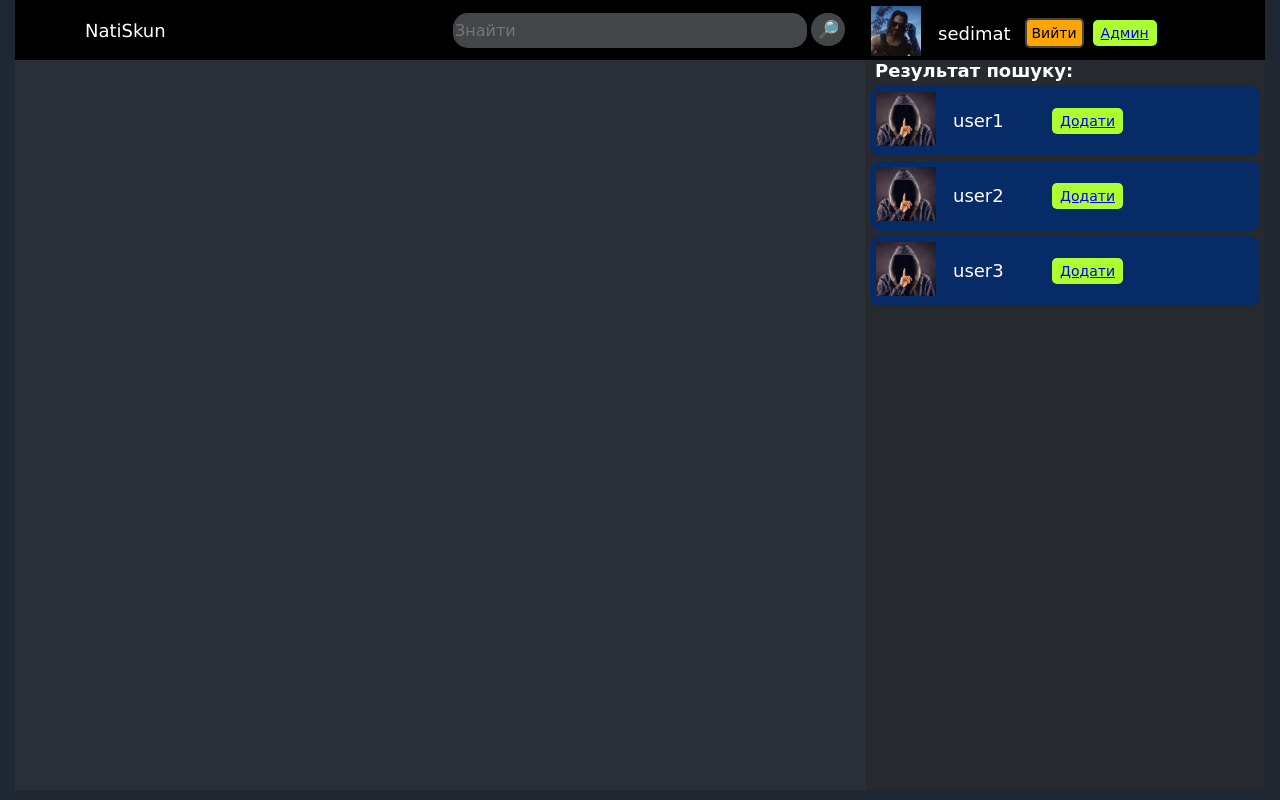
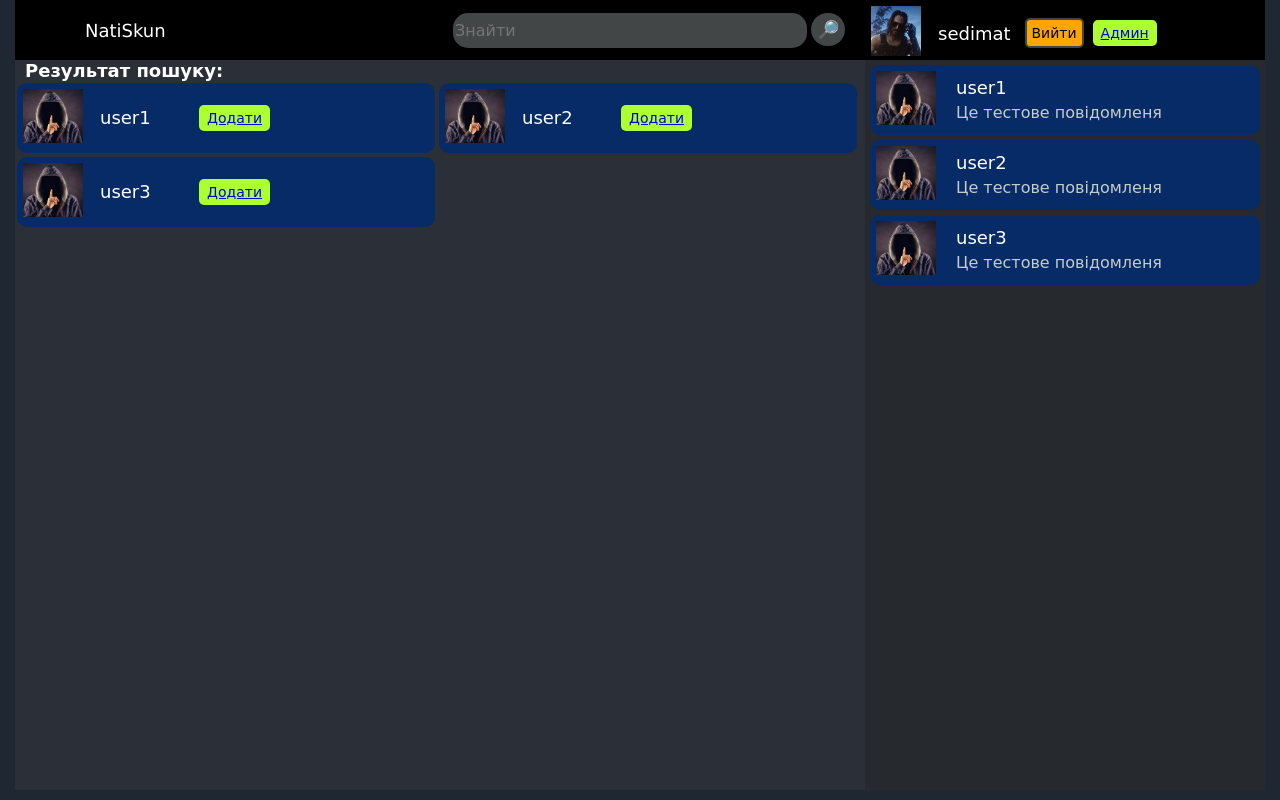
Before and after one commit to Sedimat/Natiskun, a Django app: page /search/1 in a window 1280 px wide. Run offline with Django 5.2, Linux system fonts and the light colour scheme; a user stored in the database is signed in; data comes from the database, SQL or seed files in the repository; both versions use the stored data as it was after the commit.

Commit message:
30.01.24

```diff
--- a/Natiskun/urls.py
+++ b/Natiskun/urls.py
@@ -9,4 +9,6 @@ urlpatterns = [
     path("contact/<str:name>", views.contact, name="contact"),
     path("login", LoginView.as_view(), name='login'),
     path("logout", views.logout_view, name='logout'),
+    path("get_data/<str:name>", views.get_data, name='get_data'),
+
 ]
--- a/Natiskun/views.py
+++ b/Natiskun/views.py
@@ -1,5 +1,8 @@
+import datetime
+
 from django.contrib.auth import login, logout
 from django.contrib.auth.models import User
+from django.http import JsonResponse
 from django.shortcuts import render, redirect
 from .forms import UserRegistrationForm
 from .models import UserProfile, UserList, Messeg
@@ -9,6 +12,37 @@ import string
 
 
 # Create your views here.
+
+def list_messeg(user, name, x=0):
+    user_p = UserProfile.objects.get(id_user=user)
+    user1 = User.objects.get(username=name)
+    user_p1 = UserProfile.objects.get(id_user=user1)
+    key = ""
+    if user.id < user1.id:
+        key = f"{user_p.key}{user_p1.key}"
+    else:
+        key = f"{user_p1.key}{user_p.key}"
+
+    messegs = Messeg.objects.filter(key=key).order_by("-timestamp")  # сортує по даті додавання
+    if x == 0:
+        return {"messegs": messegs}
+    else:
+        list_messeg = []
+        for m in messegs:
+            list_messeg.append([m.user_1, m.messeg_1, m.timestamp.strftime("%d %B %Y р. %H:%M")])
+        return {"messegs": list_messeg}
+
+
+def contact_list(user):
+    list_contact = UserList.objects.filter(id_user=user)
+    list_cont = []
+    for cont in list_contact:
+        user_p = UserProfile.objects.get(id_user=cont.list_user)
+        user_n = User.objects.get(username=cont.list_user)
+        list_cont.append([user_p.avatar, user_n.username, "Це тестове повідомленя"])
+
+    return {"list_cont": list_cont}
+
 
 def generate_random_string():
     letters = string.ascii_letters
@@ -34,14 +68,7 @@ def index(request):
         context.update({"user": user})
         context.update(U_Prof(request))
 
-        list_contact = UserList.objects.filter(id_user=user)
-        list_cont = []
-        for cont in list_contact:
-            user_p = UserProfile.objects.get(id_user=cont.list_user)
-            user_n = User.objects.get(username=cont.list_user)
-            list_cont.append([user_p.avatar,user_n.username,"Це тестове повідомленя"])
-
-        context.update({"list_cont": list_cont})
+        context.update(contact_list(user)) # отримуемо список контактів
 
     if request.method == "POST":
         search = request.POST.get('search')
@@ -72,6 +99,7 @@ def search(request, id=None):
         user = User.objects.get(username=request.user.username)
         context.update({"user": user})
         context.update(U_Prof(request))
+        context.update(contact_list(user))  # отримуемо список контактів
 
     if id == 1:
         list_user = User.objects.all()
@@ -120,18 +148,7 @@ def contact(request, name=None):
         context.update({"list_cont": list_cont})
         context.update({"name": name})
 
-        user_p = UserProfile.objects.get(id_user=user)
-        user1 = User.objects.get(username=name)
-        user_p1 = UserProfile.objects.get(id_user=user1)
-        key = ""
-        if user.id < user1.id:
-            key = f"{user_p.key}{user_p1.key}"
-        else:
-            key = f"{user_p1.key}{user_p.key}"
-
-        messegs = Messeg.objects.filter(key=key).order_by("-timestamp")  # сортує по даті додавання
-        context.update({"messegs": messegs})
-
+        context.update(list_messeg(user, name))
 
     if request.method == "POST":
         messeg = request.POST.get('messeg')
@@ -152,3 +169,13 @@ def contact(request, name=None):
 
 
     return render(request, 'Natiskun/contact.html', context=context)
+
+
+def get_data(request, name=None):
+    double_list_user = ["Привіт", "це", "текст", "з вюшки"]
+    context = {"list_user": double_list_user}
+    if request.user.username:
+        user = User.objects.get(username=request.user.username)
+        context.update(list_messeg(user, name,1))
+
+    return JsonResponse(context)
--- a/static/Natiskun/style.css
+++ b/static/Natiskun/css/style.css
@@ -130,18 +130,27 @@ header {
     border-radius: 5px;
 }
 
-.post {
+.search{
+    flex: 1;
+
+}
+
+.post{
     flex: 1;
     background-color: #2a2f38;
     display: flex;
     flex-direction: column-reverse;
 
 }
+.search_result{
+    height: 120vh;
+}
+
 .div_messeg {
     display: flex;
     flex-direction: column-reverse;
     width: 850px;
-    height: calc(100vh - 70px - 140px);
+    height: calc(100vh - 1px);
     overflow-y: scroll; /* Вертикальний скрол */
     overflow-x: hidden; /* Приховуємо горизонтальний скрол */
     scrollbar-width: thin; /* Задаємо товщину вертикального скролбара для браузерів на основі Mozilla (Firefox) */
@@ -163,6 +172,16 @@ header {
     background-color: #062b66;
     margin: 5px;
     width: 390px;
+    height: 70px;
+
+}
+
+.group1 {
+    float: left;
+    border-radius: 10px;
+    background-color: #062b66;
+    margin: 2px;
+    width: 418px;
     height: 70px;
 
 }
--- /dev/null
+++ b/static/Natiskun/js/script.js
@@ -0,0 +1,59 @@
+
+
+function knopka() {
+    var currentPath = window.location.pathname;
+    var a = currentPath.lastIndexOf("/");
+    var name = currentPath.slice(a + 1);
+    var link = currentPath.slice(1, a);
+    console.log("Шлях поточної сторінки:", currentPath.slice(1, a), currentPath.slice(a+1));
+
+    var b = ""
+
+    if (link === "contact") {
+        fetch(`/get_data/${name}`)  // Вказуємо URL для вашого Django view
+        .then(response => response.json())
+        .then(data => {
+
+        console.log(data.list_user);
+        b = data.messegs[data.messegs.length - 1][data.messegs[data.messegs.length - 1].length - 1];
+        console.log(b);
+        //alert(data.list_user);
+        })
+
+
+        .catch(error => {
+        console.error('Помилка при отриманні даних:', error);
+        });
+    } else {
+
+    }
+    console.log(b)
+    // Отримуємо батьківський елемент, до якого будемо додавати новий контент
+    var parentElement = document.querySelector('.div_messeg');
+
+    // Створюємо новий елемент div
+    var newDivElement = document.createElement('div');
+    newDivElement.classList.add('messeg_l');
+
+    // Створюємо три нових елементи p для виведення інформації
+    var userElement = document.createElement('p');
+    userElement.id = 'mess';
+    userElement.textContent = 'TEST_USER'; // Замініть на своє значення
+
+    var messageElement = document.createElement('p');
+    messageElement.id = 'mess';
+    messageElement.textContent = 'Тестове повідомлення'; // Замініть на своє значення
+
+    var timeElement = document.createElement('p');
+    timeElement.id = 'time';
+    timeElement.textContent = '1234567'; // Замініть на своє значення
+
+    // Додаємо нові елементи до нового div
+    newDivElement.appendChild(userElement);
+    newDivElement.appendChild(messageElement);
+    newDivElement.appendChild(timeElement);
+
+    // Додаємо новий div до батьківського елемента
+    parentElement.insertBefore(newDivElement, parentElement.firstChild);
+
+}
--- a/templates/Natiskun/base.html
+++ b/templates/Natiskun/base.html
@@ -5,7 +5,8 @@
     <title>Natiskun</title>
 
     {% load static %}
-    <link href="{% static 'Natiskun/style.css' %}" rel="stylesheet">
+    <link href="{% static 'Natiskun/css/style.css' %}" rel="stylesheet">
+    <script src="{% static 'Natiskun/js/script.js' %}"></script>
 </head>
 
 <body>
@@ -50,6 +51,7 @@
 
     <div class="content">
 
+
         <div class="post">
 
             <div class="div_form">
@@ -81,4 +83,10 @@
 
     </div>
 
-</body></html>
+
+
+</body>
+
+<script src="{% static 'Natiskun/js/script.js' %}"></script>
+
+</html>
--- a/templates/Natiskun/index.html
+++ b/templates/Natiskun/index.html
@@ -7,10 +7,13 @@
     <tr>
         <td width="50"><img class="avatar" src="{{ user_prof.avatar.url }}" style="width:50px;"></td>
         <td><p id="mess">{{ user.username }}</p></td>
-        <td><a href="{% url 'logout' %}" class="butt_red">Вийти</a></td>
+        <td><a href="{% url 'logout' %}" class="butt_red" onclick="return confirm('Ви впевнені, що хочете вийти?')"
+            >Вийти</a></td>
         {% if request.user.is_staff %}
             <td><a href="{% url 'admin:index' %}" class="butt_green">Админ</a></td>
             <td><a href="{% url 'search' id=1 %}" class="butt_green">Всі</a></td>
+            <td><button onclick="knopka()">Click</button></td>
+
         {% endif %}
     </tr>
 </table>
@@ -27,6 +30,7 @@
             </form>
         </td>
         <td><a class="butt_red" href="#">Реєстрація</a></td>
+
     </tr>
 </table>
 {% endif %}
--- a/templates/Natiskun/search.html
+++ b/templates/Natiskun/search.html
@@ -35,13 +35,44 @@
 {% block navigation %}
 
     {% if user.is_authenticated %}
+        {% for cont in list_cont %}
+            <a href="{% url 'contact' cont.1 %}" style="text-decoration: none;">
+                    <div class="group">
+                        <table>
+                            <tr id="test">
+                                <td width="60"><img class="avatar" src="{{ cont.0.url }}" style="width:60px;"></td>
+                                <td>
+                                    <table>
+                                        <tr id="test">
+                                            <td height="15"><p id="mess">{{ cont.1 }}</p></td>
+                                        </tr>
+                                        <tr id="test">
+                                            <td  height="20"><p id="mess1">{{ cont.2 }}</p></td>
+                                        </tr>
+                                    </table>
+                                </td>
+                            </tr>
+                        </table>
+                    </div>
+                </a>
+        {% endfor %}
+
+    {% else %}
+
+    {% endif %}
+
+{% endblock %}
+
+{% block messeg %}
+    <div class="search_result">
+        {% if user.is_authenticated %}
             <h1 id="mess">Результат пошуку:</h1>
 
             {% for l in list_user %}
 
             {% if l.0 != user.username %}
 
-                <div class="group">
+            <div class="group1">
                 <table>
                     <tr>
                         <td width="60"><img class="avatar" src="{{ l.1.url }}" style="width:60px;"></td>
@@ -54,19 +85,11 @@
 
     {% endfor %}
 
-<!--        <div class="group">-->
-<!--            <p id="mess">Вася Пупкін</p>-->
-
-<!--        </div>-->
-
 
     {% else %}
 
     {% endif %}
 
+    </div>
 
 {% endblock %}
-
-{% block content %}
-
-{% endblock %}
```
Also changed, not shown: templates/Natiskun/contact.html (+9 -1 lines), db.sqlite3. Lines whose indentation alone changed are shown as unchanged.
